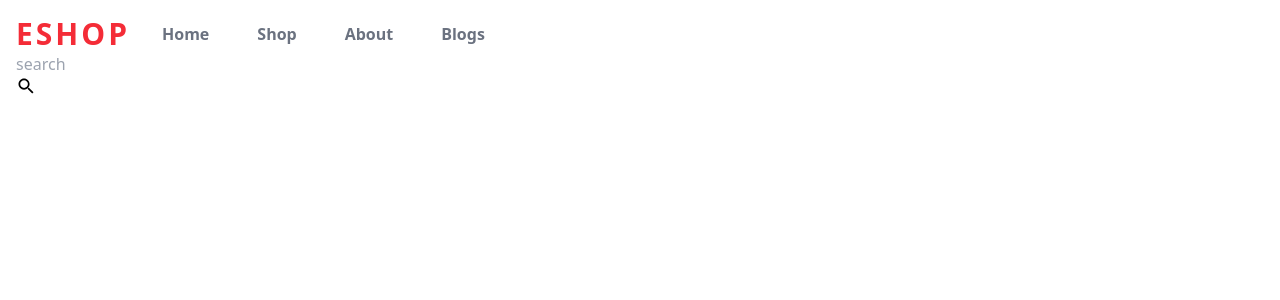
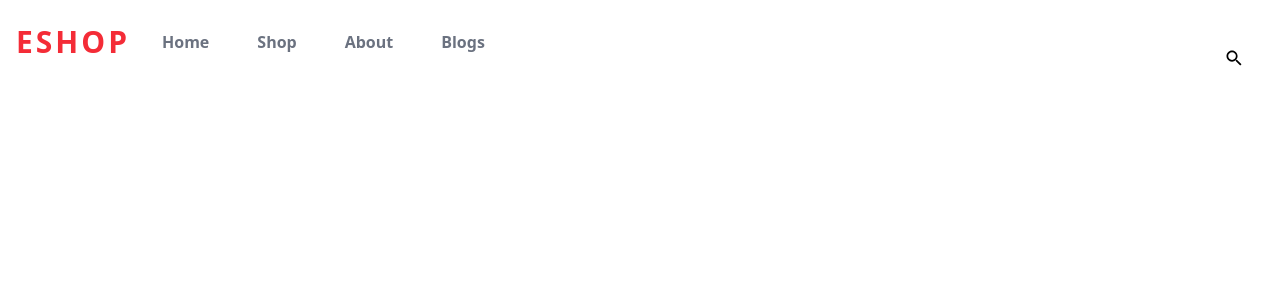
Before and after one commit to CodeJester42/EshopTutorial, a React (Vite) app in the folder eshop/: page / in a window 1280 px wide. Shown: the top 300 px of the page. Built offline with nearby package versions, Linux system fonts and the light colour scheme.

Commit message:
search bar transition and dark mode styles

```diff
--- a/eshop/src/components/Navbar.jsx
+++ b/eshop/src/components/Navbar.jsx
@@ -27,7 +27,7 @@ const Navbar = () => {
   return (
     <div className='bg-white dark:bg-gray-900 dark:text-white duration-200 relative z40'>
       <div className='py-4'>
-        <div className='container'>
+        <div className='container flex justify-between items-center'>
             {/* Logo and Links section */}
                 <div className='flex items-center gap-4'>
                   <a
--- a/eshop/src/index.css
+++ b/eshop/src/index.css
@@ -4,6 +4,9 @@
 
 @layer components {
   .search-bar {
-    @apply w-full;
+    @apply w-0 group-hover:w-[300px] transition-all duration-300
+    rounded-full group-hover:border group-hover:border-gray-500
+    px-3 py-1 focus:outline-none dark:border-gray-500
+    dark:bg-gray-900 group-hover:dark:bg-gray-800;
   }
 }
```
